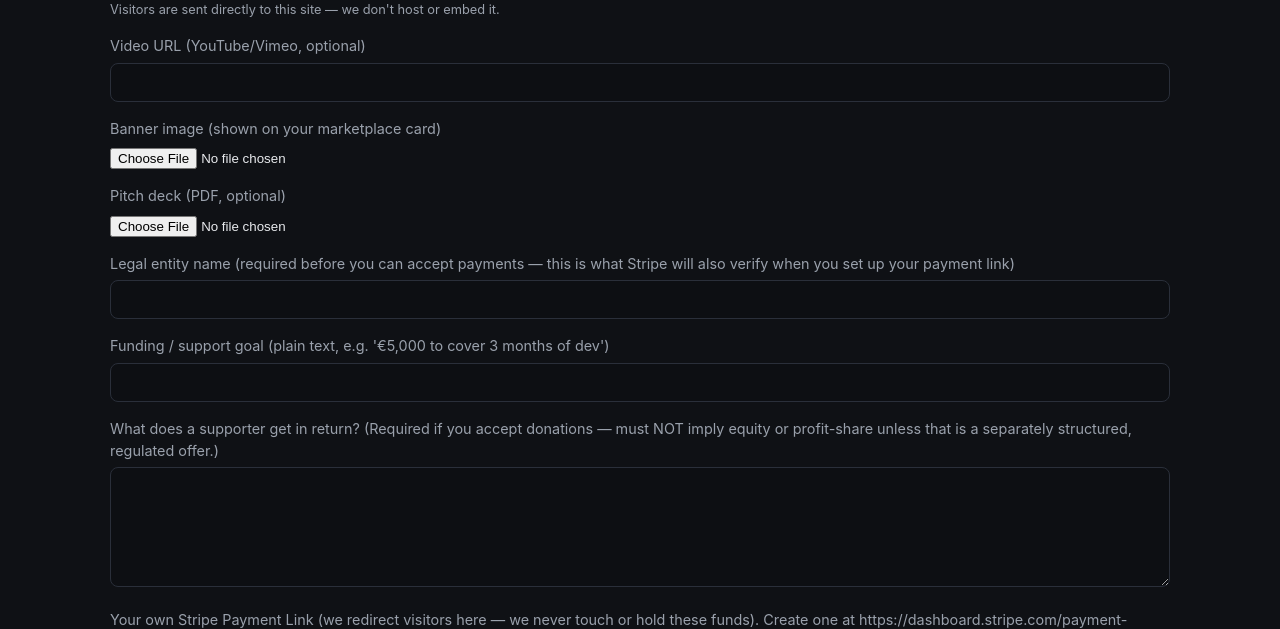
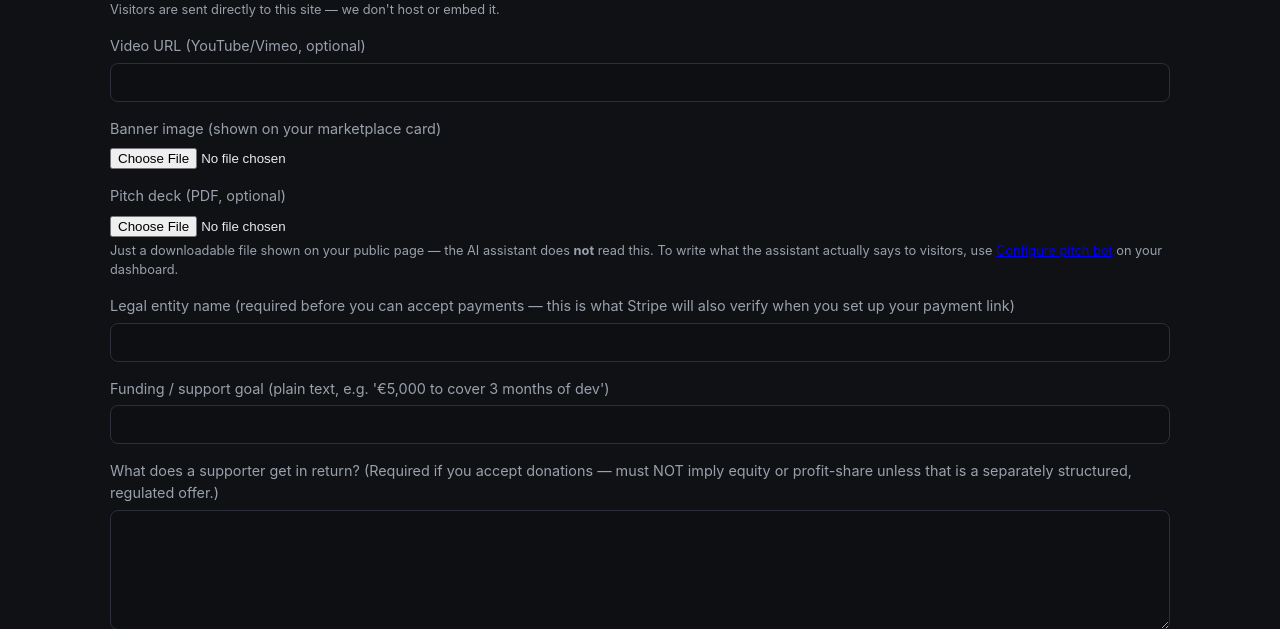
Before and after one commit to pilipandr770/startups.andrii-it, a Flask app: page /dashboard/profile/edit in a window 1280 px wide. Shown: the part 710-1339 px from the top of the page. Run offline with Flask 3, Linux system fonts and the light colour scheme; the visitor is signed in with stand-in values (Sample User, id 1); data that the repository does not hold is empty; some libraries are stand-ins or nearby versions.

Commit message:
Clarify pitch deck vs AI pitch instructions, make the PDF actually visible
A founder couldn't find where to write AI chatbot instructions and
reasonably assumed the pitch-deck PDF upload fed the bot — it doesn't,
and the uploaded PDF wasn't even rendered anywhere for visitors, making
it pure dead weight. Added explicit cross-links between the two fields,
a tier-awareness hint on the dashboard, and a real download link for the
pitch deck on the public project page.

Co-Authored-By: Claude Sonnet 5 <noreply@anthropic.com>

```diff
--- a/app/templates/founder/edit_profile.html
+++ b/app/templates/founder/edit_profile.html
@@ -18,7 +18,14 @@
     </div>
     <div class="field">{{ form.video_url.label }}{{ form.video_url() }}</div>
     <div class="field">{{ form.banner_image.label }}{{ form.banner_image() }}</div>
-    <div class="field">{{ form.pitch_deck.label }}{{ form.pitch_deck() }}</div>
+    <div class="field">
+        {{ form.pitch_deck.label }}{{ form.pitch_deck() }}
+        <p class="hint">
+            Just a downloadable file shown on your public page — the AI assistant does
+            <strong>not</strong> read this. To write what the assistant actually says to visitors,
+            use <a href="{{ url_for('founder.chatbot_settings') }}">Configure pitch bot</a> on your dashboard.
+        </p>
+    </div>
 
     <div class="field">
         {{ form.legal_entity_name.label }}{{ form.legal_entity_name() }}
--- a/app/templates/marketplace/project.html
+++ b/app/templates/marketplace/project.html
@@ -47,6 +47,9 @@
 <div class="card">
     <h3>Links</h3>
     <p><a class="btn btn-secondary" href="{{ profile.external_url }}" target="_blank" rel="noopener">Visit project website ↗</a></p>
+    {% if profile.pitch_deck_path %}
+        <p><a class="btn btn-secondary" href="{{ url_for('static', filename=profile.pitch_deck_path) }}" target="_blank" rel="noopener">Download pitch deck (PDF) ↓</a></p>
+    {% endif %}
     {% if profile.founder_contact_email %}
         <p>Contact: <a href="mailto:{{ profile.founder_contact_email }}">{{ profile.founder_contact_email }}</a></p>
     {% endif %}
```
Also changed, not shown: app/templates/founder/dashboard.html (+8 -0 lines).
